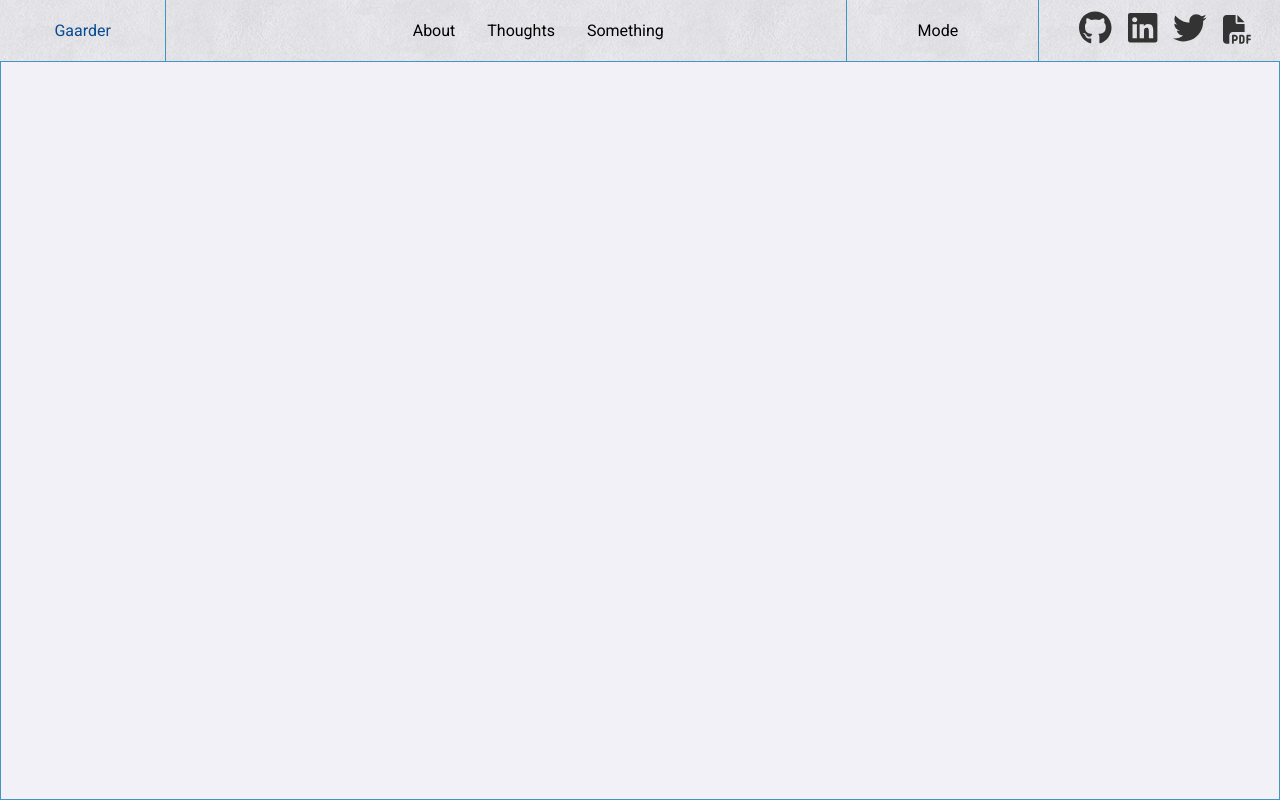
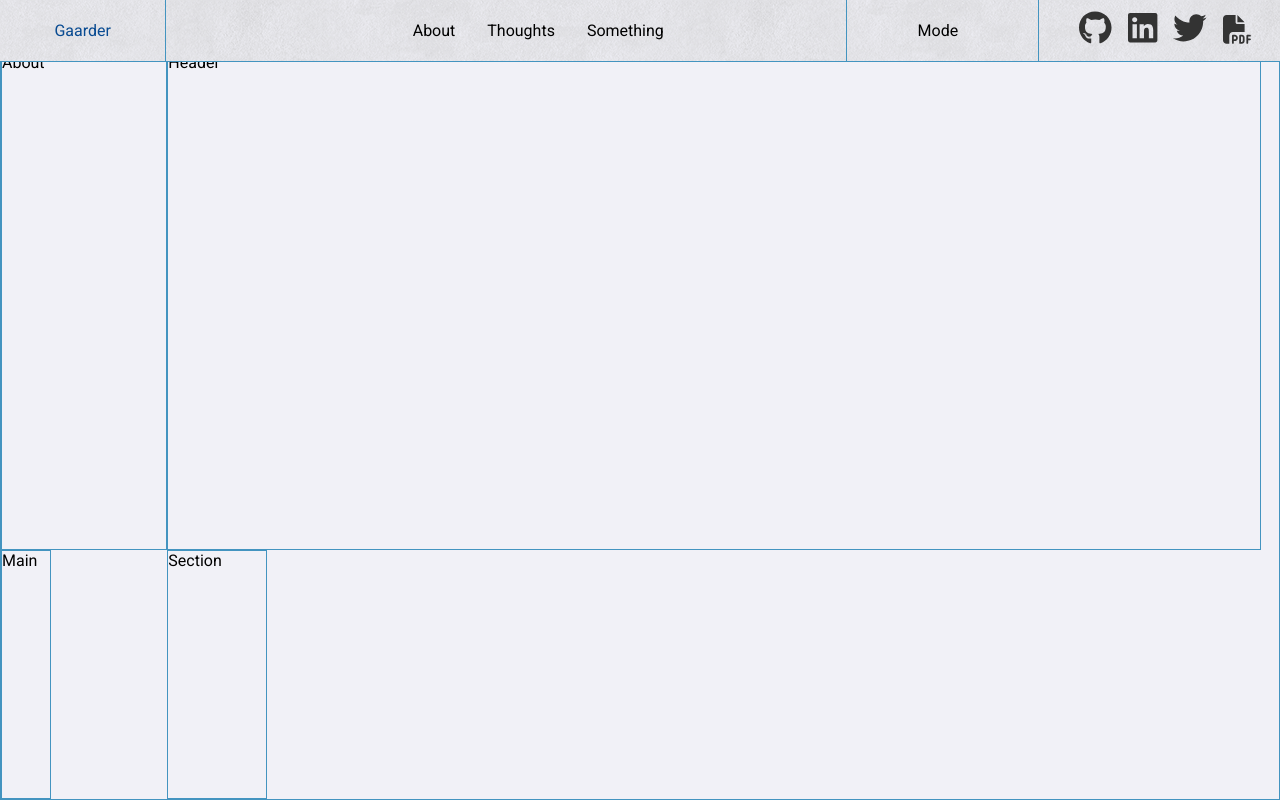
Before and after one commit to MattGaarder/portfolio, a React (Create React App) app: page /about in a window 1280 px wide. Built offline with nearby package versions, Linux system fonts and the light colour scheme.

Commit message:
gets grid areas a little more sorted

```diff
--- a/src/components/NavBar/NavBar.css
+++ b/src/components/NavBar/NavBar.css
@@ -68,7 +68,6 @@
 
 .link-icons {
   padding-top: 0.2rem;
-
   padding-left: 2rem;
   border-left: 1px solid var(--my-blue);
   align-items: center;
--- a/src/pages/About/About.css
+++ b/src/pages/About/About.css
@@ -9,8 +9,8 @@
     display: grid;
     border: 1px solid var(--my-blue);
     grid-template-areas: "about header"
-                     "main section section";
-    grid-template-columns: auto auto auto auto;
+                     "main section";
+    grid-template-columns: 1fr 1fr 1fr;
     grid-template-rows: 2fr 1fr;
 }
 
@@ -28,3 +28,7 @@
     grid-area: main;
 
 }
+
+.grid-area {
+    border: 1px solid var(--my-blue);
+}
--- a/src/pages/About/About.js
+++ b/src/pages/About/About.js
@@ -12,16 +12,16 @@ function About({ navbarPositions}) {
     }
     console.log("this is the width: " + headerWidth)
     const section1Width = navbarPositions.section1?.width || 0;
-    const gridTemplateColumns = `${section1Width}px ${headerWidth}px ${headerWidth}px auto`;
+    const gridTemplateColumns = `${section1Width}px ${headerWidth}px`;
     return (
     <div className="about-grid-container" style={{gridTemplateColumns}}>
-        <div className="about-container" style={{width: `${section1Width}px`}}>
+        <div className="about-container grid-area" style={{width: `${section1Width}px`}}>About
         </div>
-        <div className="header-container" style={{width: `${headerWidth}px`}}>
+        <div className="header-container grid-area" style={{width: `${headerWidth}px`}}>Header
         </div>
-        <div className="main-container">
+        <div className="main-container grid-area" style={{width: `50px`}}>Main
         </div>
-        <div className="about-container4 section-container">
+        <div className="section-container grid-area" style={{width: `100px`}}>Section
         </div>
     </div>
     )
```
